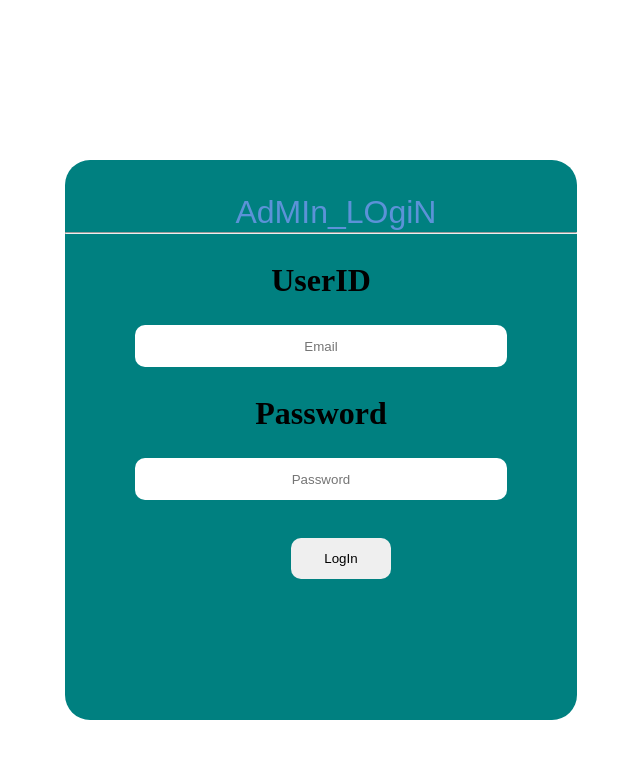
After one commit to Ankit-Kushwah/EmployAttendance, a CodeIgniter app: the page made by application/views/login.php in a window 1280 px wide. The commit adds this page. Shown: the top 759 px of the page, without its empty margins (319-959 px from the left). Run offline with CodeIgniter, Linux system fonts and the light colour scheme.

Commit message:
attach admin  and employees  login-page

```diff
--- a/application/config/autoload.php
+++ b/application/config/autoload.php
@@ -89,7 +89,7 @@ $autoload['drivers'] = array();
 |
 |	$autoload['helper'] = array('url', 'file');
 */
-$autoload['helper'] = array('url');
+$autoload['helper'] = array('url','form','file');
 
 /*
 | -------------------------------------------------------------------
--- a/application/config/config.php
+++ b/application/config/config.php
@@ -23,7 +23,7 @@ defined('BASEPATH') OR exit('No direct script access allowed');
 | a PHP script and you can easily do that on your own.
 |
 */
-$config['base_url'] = 'UbiAttendance';
+$config['base_url'] = 'https://localhost/UbiAttendance';
 
 /*
 |--------------------------------------------------------------------------
--- a/application/models/Attendance_Model.php
+++ b/application/models/Attendance_Model.php
@@ -16,10 +16,30 @@ class Attendance_Model extends CI_Model {
 			empolyees_reg ( First_Name, Last_Name, Email, Password, Mobile, Address )
 			VALUES('$Fname','$Lname','$email','$pass','$mob','$adr')");
 		}
+		public function Udata(){
+			$query = $this-> db -> query('SELECT * FROM empolyees_reg');
+			return $query->result();
+			// return array("data" => $returns);
+		}
 
-	public function getdata(){
+
+	public function loginCheck(){
+		$email=$this->input->post('email');
+		$pass=$this->input->post('password');
+
+		$query = $this->db->query("select Email from empolyees_ where email='".$email."' and password='$pass'");
+
+		foreach ($query->result() as $row)
+			{
+				if($row->Email == $email){
+					echo 'Hurryee !!! you are login as ' , $row->First_Name ;
+				}else{
+					echo 'You are selected wrong designation !!!!! try again';
+				}
+			}
 
 	}
 
+
 }
 ?>
--- a/application/views/Emp_Reg.php
+++ b/application/views/Emp_Reg.php
@@ -14,7 +14,7 @@
 			height: 550px;
 			margin-top: 4%;
 			margin-left: 35%;
-			border-radius: 5px;
+			border:0;
 			padding-left:40px ;
 			overflow-wrap: inherit;
             color: black;
--- /dev/null
+++ b/application/views/login.php
@@ -0,0 +1,105 @@
+<!DOCTYPE html>
+<html>
+    <head>
+        <title>
+
+        </title>
+        <style>
+
+.popup-page{
+    height: 70%;
+    width: 40%;
+    position: absolute;
+    background-color: teal;
+    top:20%;
+    left:30%;
+    margin-right: 3%;
+    z-index: 12;
+    border-radius: 25px;
+}
+.tag-name{
+    height:6%;
+    width: 98%;
+    background-color:transparent;
+    text-align: center;
+    font-size: 2em;
+    font-family: sans-serif;
+    color: rgb(92, 146, 216);
+    border-radius: 15px;
+    margin-top: 6%;
+    transform: translate(4%,10%);
+
+}
+.box-input{
+    width: 90%;
+    text-align: center;
+    margin-left: 5%;
+    line-height: 2em;
+    height: 40%;
+}
+.box-input input{
+    border: 0;
+    width: 80%;
+    height: 3em;
+    text-align: center;
+    border-radius: 10px;
+}
+.box-input h1{
+    line-height: 1.5em;
+}
+.btn-log{
+        width:98%;
+        height:12%;
+        margin-top:2em ;
+        /* padding:10px 80px; */
+
+
+}
+.btn-log .Button{
+    margin-left:45%;
+    width: 20%;
+    height: 60%;
+    margin-top: 2em;
+    border-radius: 10px;
+    border: 0;
+}
+.btn-icon{
+    height: 1em;
+    width: 3em;
+    border-radius: 5px;
+    margin-left: 2em;
+    margin-top: 1em;
+    margin-bottom: 0.5%;
+    z-index: 4;
+    background-color: transparent;
+    border: 0;
+    display: block;
+    font-size: 1.5em;
+    text-align:center;
+}
+#popup-page{
+    visibility: visible;
+    }
+
+        </style>
+    </head>
+    <body>
+        <form method="POST" action="http://localhost/UbiAttendance/index.php/Attendance/loginCheck">
+            <div class="popup-page" id="popup-page">
+                <div  class="tag-name">
+                  AdMIn_LOgiN
+                </div>
+                <hr>
+                <div class="box-input">
+                  <h1>UserID</h1>
+                  <input type="email" name="email" required placeholder="Email">
+                  <h1>Password</h1>
+                  <input type="password" name="password" required placeholder="Password">
+                </div>
+                <div class="btn-log" >
+                  <button type="button" class="Button" value="Log In Here" name="log" id="" >LogIn</button>
+                </div>
+               </div>
+            </form>
+    </body>
+</html>
```
Also changed, not shown: application/controllers/Attendance.php (+14 -5 lines), application/views/Attendence_Site.php (added, +89 -0 lines), application/views/Emp_Attend_page.html (added, +29 -0 lines), application/views/Emp_Detail.php (+13 -16 lines), system/language/english/database_lang.php (renamed from system/language/english/db_lang.php). Lines whose indentation alone changed are shown as unchanged.
